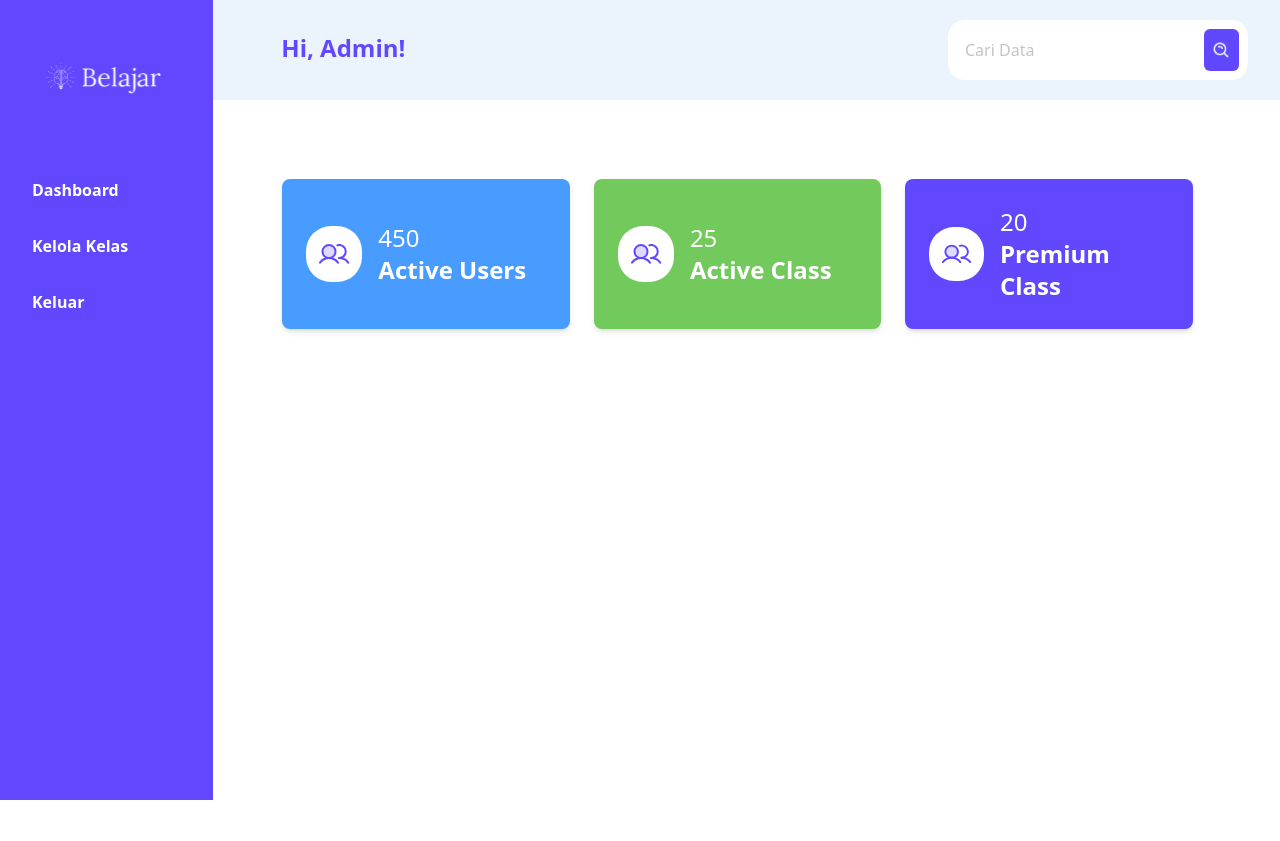
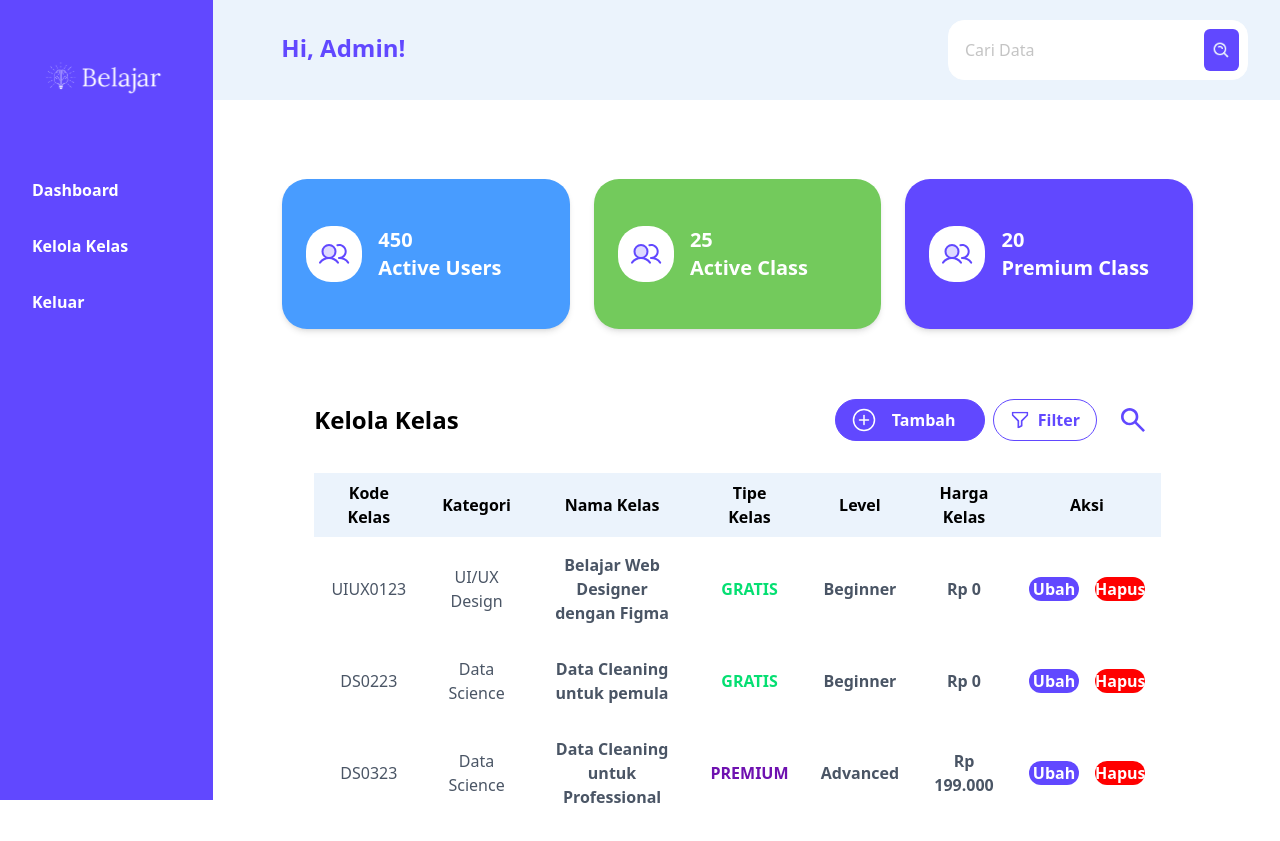
Before and after one commit to RenggoPandora/FE-Intern-ADS, a React (Vite) app: page /Admin/kelola-kelas in a window 1280 px wide. Before the commit the page ends 800 px from the top, so only its background shows below. Built offline with nearby package versions, Linux system fonts and the light colour scheme.

Commit message:
POP UP FORM + KELOLA KELAS

```diff
--- a/eslint.config.js
+++ b/eslint.config.js
@@ -29,6 +29,7 @@ export default [
       ...react.configs['jsx-runtime'].rules,
       ...reactHooks.configs.recommended.rules,
       'react/jsx-no-target-blank': 'off',
+      'react/prop-types': 'off',
       'react-refresh/only-export-components': [
         'warn',
         { allowConstantExport: true },
--- a/src/App.jsx
+++ b/src/App.jsx
@@ -1,6 +1,7 @@
 import { createBrowserRouter, RouterProvider } from "react-router-dom"
 import Dashboard from "./components/templates/Dashboard"
 import KelolaKelas from "./components/templates/KelolaKelas";
+import Form from "./components/kelola-kelas/Form";
 
 const router = createBrowserRouter([
   {
@@ -14,6 +15,10 @@ const router = createBrowserRouter([
   {
     path: "Admin/kelola-kelas",
     element: <KelolaKelas/>,
+  },
+  {
+    path: "Admin/kelola-kelas/tambah-kelas",
+    element: <Form/>
   }
 ]);
 
--- a/src/components/dashboard/Card.jsx
+++ b/src/components/dashboard/Card.jsx
@@ -7,13 +7,13 @@ const cards= [
 
 function Card({ card }) {
     return (
-        <div className={`flex items-center w-1/3 h-[150px] p-6 rounded-lg shadow-md ${card.type === "au" ? "bg-[#489CFF]" : card.type === "ac" ? "bg-[#73CA5C]" : "bg-[#6148FF]"} text-white`}>
+        <div className={`flex items-center w-1/3 h-[150px] p-6 rounded-[25px] shadow-md ${card.type === "au" ? "bg-[#489CFF]" : card.type === "ac" ? "bg-[#73CA5C]" : "bg-[#6148FF]"} text-white`}>
             <div className="rounded-[25px] bg-white p-3 mr-4">
                 <img src="/logocard.svg" alt="User" />
             </div>
             <div className="flex flex-col justify-center">
-                <h2 className="text-2xl">{card.value}</h2>
-                <p className="text-2xl font-semibold">{card.name}</p>
+                <h2 className="text-xl font-semibold">{card.value}</h2>
+                <p className="text-xl font-bold">{card.name}</p>
             </div>
         </div>
     );
--- a/src/components/dashboard/PaymentTable.jsx
+++ b/src/components/dashboard/PaymentTable.jsx
@@ -1,7 +1,7 @@
-const classData = [
-    {ID: 'UIUX0123', kategori: 'UI/UX Design', Kelas: 'Belajar Web Designer dengan Figma', status: 'BELUM BAYAR', metode: 'Credit Card', tanggal: "21 Sep, 2023 at 2:00 A.M"},
-    {ID: 'UIUX0123', kategori: 'UI/UX Design', Kelas: 'Belajar Web Designer dengan Figma', status: 'SUDAH BAYAR', metode: '-', tanggal: "21 Sep, 2023 at 2:00 A.M"},
-    {ID: 'UIUX0123', kategori: 'UI/UX Design', Kelas: 'Belajar Web Designer dengan Figma', status: 'BELUM BAYAR', metode: 'Credit Card', tanggal: "21 Sep, 2023 at 2:00 A.M"},
+const PaymentData = [
+    {ID: 'johndoe123', kategori: 'UI/UX Design', Kelas: 'Belajar Web Designer dengan Figma', status: 'BELUM BAYAR', metode: 'Credit Card', tanggal: "21 Sep, 2023 at 2:00 A.M"},
+    {ID: 'supermanxx', kategori: 'UI/UX Design', Kelas: 'Belajar Web Designer dengan Figma', status: 'SUDAH BAYAR', metode: '-', tanggal: "21 Sep, 2023 at 2:00 A.M"},
+    {ID: 'ironman99', kategori: 'UI/UX Design', Kelas: 'Belajar Web Designer dengan Figma', status: 'BELUM BAYAR', metode: 'Credit Card', tanggal: "21 Sep, 2023 at 2:00 A.M"},
 ];
 
 function HeaderTable() {
@@ -36,7 +36,7 @@ function ClassTable() {
                     </tr>
                 </thead>
                 <tbody>
-                    {classData.map((item, index) => (
+                    {PaymentData.map((item, index) => (
                         <tr key={index} className='h-10 text-center hover:bg-gray-100 text-gray-600'>
                             <td className='px-4 py-4'>{item.ID}</td>
                             <td className='px-4 py-4'>{item.kategori}</td>
--- /dev/null
+++ b/src/components/kelola-kelas/Form.jsx
@@ -0,0 +1,59 @@
+export default function Form({ onClose }) {
+  return (
+    <div className="flex justify-center items-center w-full h-screen backdrop-brightness-20 fixed top-0 left-0">
+      <div className="bg-white w-[750px] p-10 rounded-3xl shadow-xl relative">
+        {/* Close Button */}
+        <button className="absolute top-4 right-4" onClick={onClose}>
+          <img src='/Close.svg' alt='Close'/>
+        </button>
+
+        {/* Title */}
+        <h1 className="text-[#6148FF] font-bold text-2xl text-center mb-6">
+          Tambah Kelas
+        </h1>
+
+        {/* Form */}
+        <form className="flex flex-col">
+          {[{ label: "Nama Kelas", placeholder: "Text" },
+            { label: "Kategori", placeholder: "Text" },
+            { label: "Kode Kelas", placeholder: "Text" },
+            { label: "Tipe Kelas", placeholder: "Text" },
+            { label: "Level", placeholder: "Text" },
+            { label: "Harga", placeholder: "Text" }
+          ].map((field, index) => (
+            <div key={index} className="mb-4">
+              <label htmlFor={field.label} className="block mb-2 font-medium">
+                {field.label}
+              </label>
+              <input
+                type="text"
+                placeholder={field.placeholder}
+                className="border rounded-[20px] w-full py-3 px-4 focus:outline-none focus:ring-2 focus:ring-[#6148FF]"
+              />
+            </div>
+          ))}
+
+          <div className="mb-4">
+            <label htmlFor="Materi" className="block mb-2 font-medium">
+              Materi
+            </label>
+            <textarea
+              placeholder="Paragraph"
+              className="border rounded-[20px] w-full py-2 px-4 h-24 focus:outline-none focus:ring-2 focus:ring-[#6148FF]"
+            />
+          </div>
+
+          {/* Buttons */}
+          <div className="flex gap-5 mt-6">
+            <button className="bg-[#FF0000] text-white rounded-[30px] py-4 w-1/2 font-semibold">
+              Upload Video
+            </button>
+            <button className="bg-[#6148FF] text-white rounded-[30px] py-4 w-1/2 font-semibold">
+              Simpan
+            </button>
+          </div>
+        </form>
+      </div>
+    </div>
+  );
+}
--- /dev/null
+++ b/src/components/kelola-kelas/TabelKelola.jsx
@@ -0,0 +1,91 @@
+import  { useState } from 'react';
+import Form from './Form';
+
+const ClassData = [
+    {Kode: 'UIUX0123', kategori: 'UI/UX Design', Kelas: 'Belajar Web Designer dengan Figma', Tipe: 'GRATIS', level: 'Beginner', harga: 'Rp 0', aksi: (
+        <div className='flex gap-4 w-full justify-center'>
+            <button className='bg-[#6148FF] text-white rounded-[20px] w-[50px] font-semibold'>Ubah</button>
+            <button className='bg-[#FF0000] text-white rounded-[20px] w-[50px] font-semibold'>Hapus</button>
+        </div>
+    )},
+    {Kode: 'DS0223', kategori: 'Data Science', Kelas: 'Data Cleaning untuk pemula', Tipe: 'GRATIS', level: 'Beginner', harga: 'Rp 0', aksi: (
+        <div className='flex gap-4 w-full justify-center'>
+            <button className='bg-[#6148FF] text-white rounded-[20px] w-[50px] font-semibold'>Ubah</button>
+            <button className='bg-[#FF0000] text-white rounded-[20px] w-[50px] font-semibold'>Hapus</button>
+        </div>
+    )},
+    {Kode: 'DS0323', kategori: 'Data Science', Kelas: 'Data Cleaning untuk Professional', Tipe: 'PREMIUM', level: 'Advanced', harga: 'Rp 199.000', aksi: (
+        <div className='flex gap-4 w-full justify-center'>
+            <button className='bg-[#6148FF] text-white rounded-[20px] w-[50px] font-semibold'>Ubah</button>
+            <button className='bg-[#FF0000] text-white rounded-[20px] w-[50px] font-semibold'>Hapus</button>
+        </div>
+    )},
+];
+
+function HeaderTable({ onTambahClick }) {
+    return (
+        <div className='flex justify-between items-center px-8 py-4 bg-white text-black'>
+            <h2 className='text-2xl font-bold'>Kelola Kelas</h2>
+            <div className='flex gap-2'>
+                <button onClick={onTambahClick} className='px-4 py-2 bg-[#6148FF] border border-[#6148FF] text-white rounded-full hover:opacity-80 flex items-center gap-4 font-bold w-[150px] justify-left'>
+                    <img src="/tambah.svg" alt="Tambah" />
+                    Tambah
+                </button>
+                <button className='px-4 py-2 bg-white border border-[#6148FF] text-[#6148FF] rounded-full hover:opacity-80 flex items-center gap-2 font-bold'>
+                    <img src='/filter.svg' alt='Filter' />
+                    Filter
+                </button>
+                <button className='px-4 py-2 bg-white text-[#6148FF] rounded-full hover:opacity-80'>
+                    <img src='/search2.svg' alt='Search' />
+                </button>
+            </div>
+        </div>
+    );
+}
+
+function TabelKelolaKelas() {
+    return (
+        <div className='px-8 py-4 bg-white'>
+            <table className='w-full'>
+                <thead className='bg-[#EBF3FC] text-black'>
+                    <tr className="h-10">
+                        <th className='px-4 py-2'>Kode Kelas</th>
+                        <th className='px-4 py-2'>Kategori</th>
+                        <th className='px-4 py-2'>Nama Kelas</th>
+                        <th className='px-4 py-2'>Tipe Kelas</th>
+                        <th className='px-4 py-2'>Level</th>
+                        <th className='px-4 py-2'>Harga Kelas</th>
+                        <th className='px-4 py-2'>Aksi</th>
+                    </tr>
+                </thead>
+                <tbody>
+                    {ClassData.map((item, index) => (
+                        <tr key={index} className='h-10 text-center hover:bg-gray-100 text-gray-600'>
+                            <td className='px-4 py-4'>{item.Kode}</td>
+                            <td className='px-4 py-4'>{item.kategori}</td>
+                            <td className='px-4 py-4 font-extrabold'>{item.Kelas}</td>
+                            <td className={`px-4 py-4 font-extrabold ${item.Tipe === 'GRATIS' ? 'text-green-400' : 'text-purple-800'}`}>
+                                {item.Tipe}
+                            </td>
+                            <td className='px-4 py-4 font-extrabold'>{item.level}</td>
+                            <td className='px-4 py-4 font-extrabold'>{item.harga}</td>
+                            <td className='px-4 py-4'>{item.aksi}</td>
+                        </tr>
+                    ))}
+                </tbody>
+            </table>
+        </div>
+    );
+}
+
+export default function TabelKelola() {
+    const [showForm, setShowForm] = useState(false);
+
+    return (
+        <div className='ml-[69px] mr-[87px]'>
+            <HeaderTable onTambahClick={() => setShowForm(true)} />
+            <TabelKelolaKelas />
+            {showForm && <Form onClose={() => setShowForm(false)} />}
+        </div>
+    );
+}
--- a/src/components/templates/KelolaKelas.jsx
+++ b/src/components/templates/KelolaKelas.jsx
@@ -1,5 +1,6 @@
 import CardDashboard from "../dashboard/Card";
 import Sidebar from "../dashboard/Sidebar";
+import TabelKelola from "../kelola-kelas/TabelKelola";
 import DashboardHeader from "../organisms/Header";
 
 
@@ -11,6 +12,7 @@ export default function KelolaKelas() {
         <div className='flex flex-col w-5/6'>
         <DashboardHeader />
         <CardDashboard />
+        <TabelKelola />
         </div>
     </div>
     </div>
```
Also changed, not shown: public/Close.svg (added), public/tambah.svg (added).
